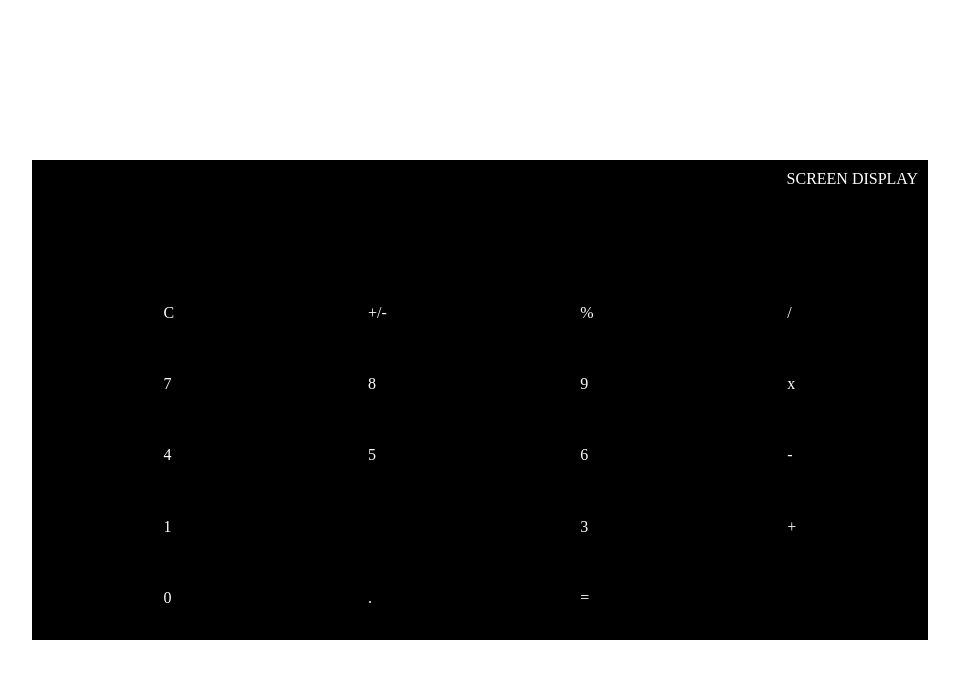
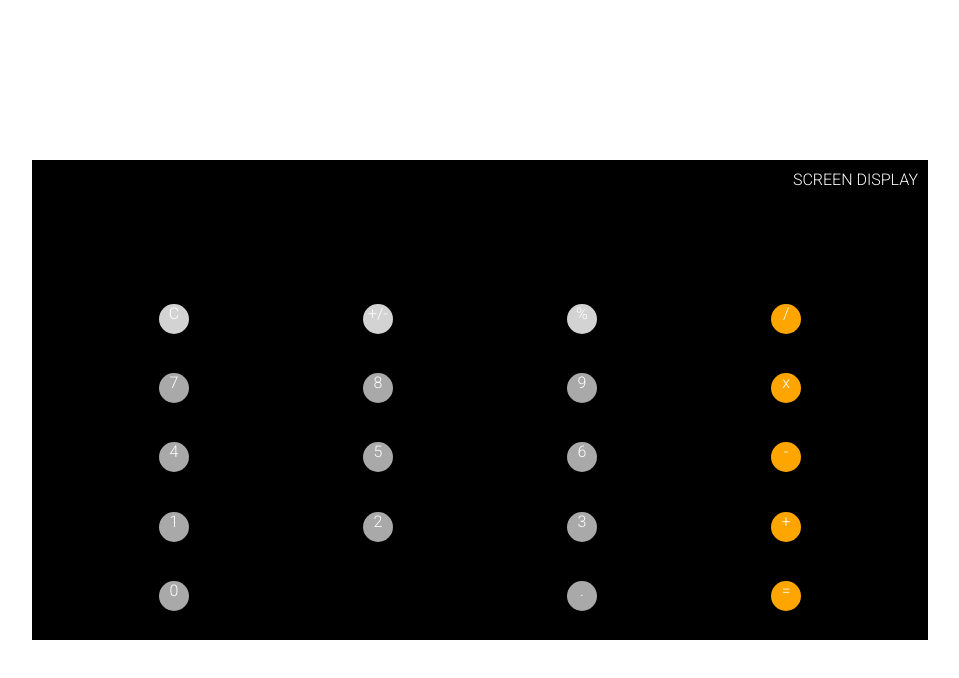
Before and after one commit to jmlow-hub/Calculator, a plain HTML site: page index.html in a window 1280 px wide. Shown: the whole page, without its empty margins (160-1119 px from the left). Drawn offline with Linux system fonts and the light colour scheme.

Commit message:
button styling - colour and shape

```diff
--- a/index.html
+++ b/index.html
@@ -29,13 +29,13 @@
         <p id="4" class="calculator__keys__numbers">4</p>
         <p id="5" class="calculator__keys__numbers">5</p>
         <p id="6" class="calculator__keys__numbers">6</p>
-        <p id="subract" class="calculator__keys__actions">-</p>
+        <p id="subtract" class="calculator__keys__actions">-</p>
         <p id="1" class="calculator__keys__numbers">1</p>
-        <p id="2" class="calculator__keys__numbers"></p>
+        <p id="2" class="calculator__keys__numbers">2</p>
         <p id="3" class="calculator__keys__numbers">3</p>
         <p id="add" class="calculator__keys__actions">+</p>
-        <p id="zero" class="calculator__keys__numbers">0</p>
-        <p id="point">.</p>
+        <p id="zero" class="calculator__keys__zero">0</p>
+        <p id="point" class="calculator__keys__numbers">.</p>
         <p id="output" class="calculator__keys__actions">=</p>
 
 
--- a/styles/_calculator.scss
+++ b/styles/_calculator.scss
@@ -15,6 +15,7 @@
       margin: 10px;
       color: $text-color;
       align-self: flex-end;
+      font-family: $font;
     }
 
 
--- a/styles/_keypad.scss
+++ b/styles/_keypad.scss
@@ -6,7 +6,38 @@
   display: grid;
   grid-template-columns: auto auto auto auto;
   justify-content: space-around;
-  gap: 20px;
+  gap: 10px;
   color: $text-color;
+  font-family: $font;
 
-}
+  p {
+    text-align: center;
+    width: 30px;
+    height: 30px;
+    border-radius: 50%;
+  }
+
+  &__misc {
+    background-color: $other-button-color;
+
+      }
+
+  &__numbers {
+    background-color: $number-color;
+
+  }
+
+  &__actions {
+    background-color: $operator-color;
+  }
+
+  &__zero {
+    grid-column: 1 / span 2;
+    background: $number-color;
+
+
+  }
+
+
+
+    }
--- a/styles/_variables.scss
+++ b/styles/_variables.scss
@@ -2,3 +2,4 @@ $number-color: darkgrey;
 $operator-color: orange;
 $other-button-color: lightgray;
 $text-color: white;
+$font: "Roboto", sans-serif;
--- a/styles/styles.scss
+++ b/styles/styles.scss
@@ -1,6 +1,9 @@
+@import url('https://fonts.googleapis.com/css2?family=Roboto:wght@300&display=swap');
+
  @import "_variables";
  @import "_calculator";
  @import "_keypad";
+
 
 * {
   padding: 0;
```
Also changed, not shown: styles/_calculator.css, styles/_keypad.css, styles/styles.css.
